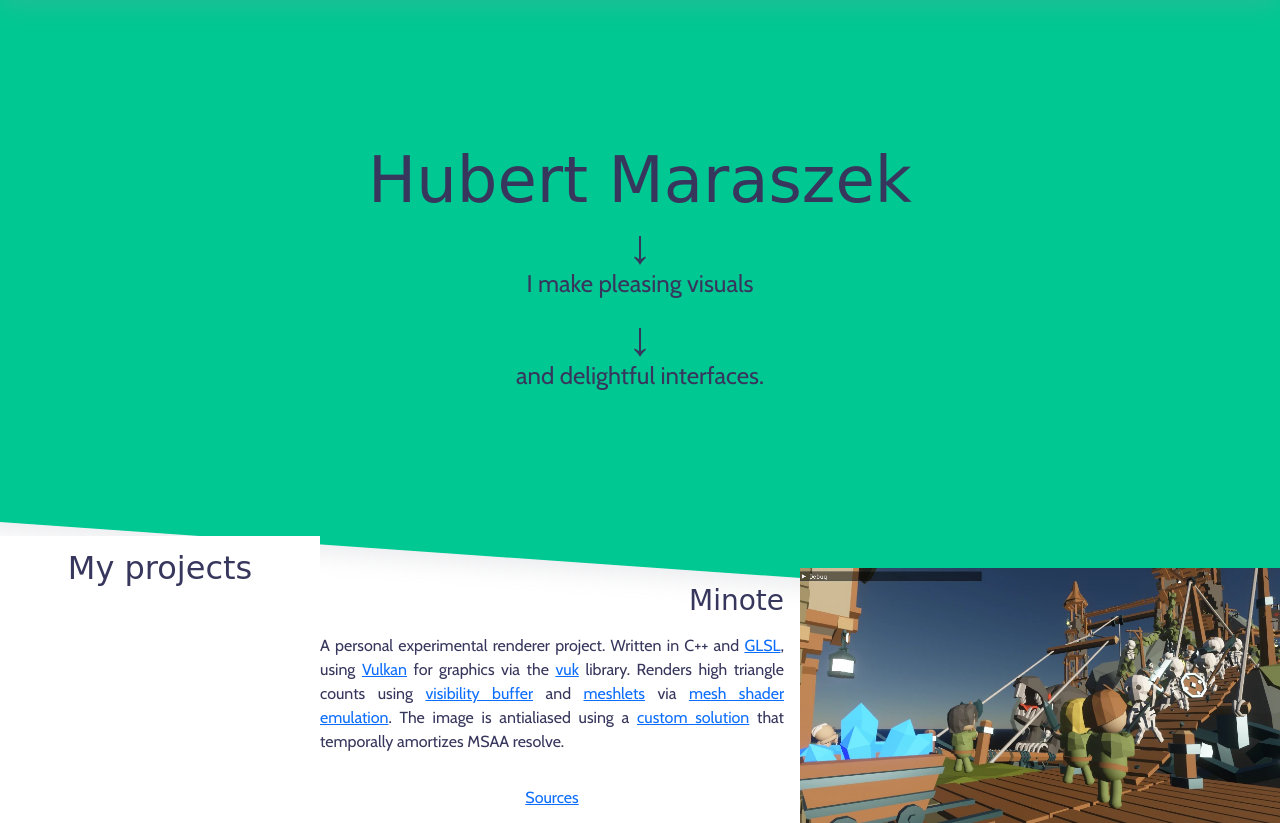
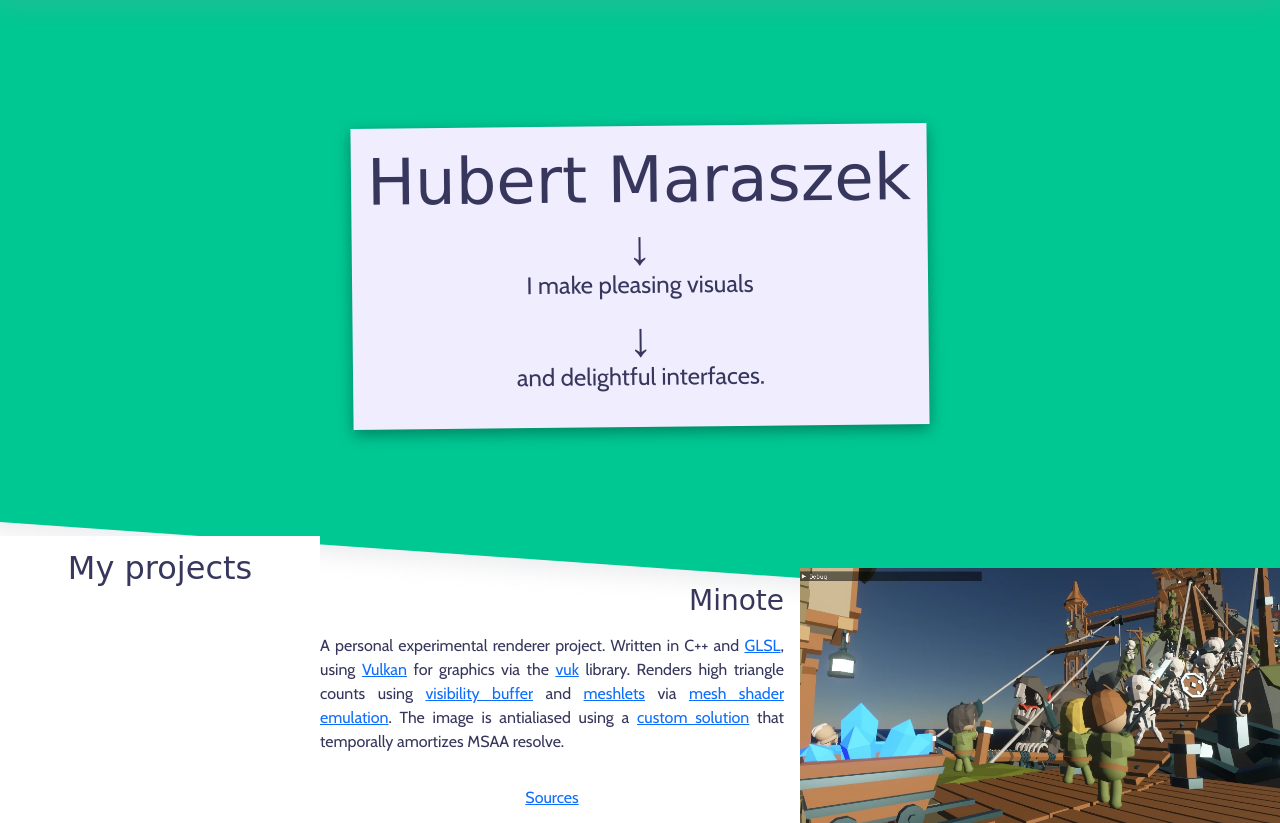
Before and after one commit to Tearnote/portfolio, a Django app: page / in a window 1280 px wide; the page is wider, and only the part inside the window is pictured. Shown: the part 64-887 px from the top of that part. Run offline with Django 4.2, Linux system fonts and the light colour scheme; data that the repository does not hold is empty; some libraries are stand-ins or nearby versions; some web fonts are replaced.

Commit message:
Add style container for eyecatch content

```diff
--- a/home/templates/home/index.html
+++ b/home/templates/home/index.html
@@ -12,11 +12,13 @@
 {% block content %}
 
 <section id="eyecatch">
-    <h2>Hubert Maraszek</h2>
-    <p class="arrow">↓</p>
-    <p>I make pleasing visuals</p>
-    <p class="arrow">↓</p>
-    <p>and delightful interfaces.</p>
+    <div class="content">
+        <h2>Hubert Maraszek</h2>
+        <p class="arrow">↓</p>
+        <p>I make pleasing visuals</p>
+        <p class="arrow">↓</p>
+        <p>and delightful interfaces.</p>
+    </div>
 </section>
 
 <section id="projects" class="headered">
--- a/static/css/style.css
+++ b/static/css/style.css
@@ -2,7 +2,9 @@
 
 html {
     --header-height: 4rem;
+
     --primary-color: #37375d;
+    --background-color: #f0edff;
     --highlight-color: #00c893;
 
     scroll-padding-top: var(--header-height);
@@ -212,15 +214,26 @@ footer > ul > li {
     transform: rotate(4deg);
 }
 
-#eyecatch > h2 {
+#eyecatch > .content {
+    display: flex;
+    flex-flow: column;
+    justify-content: center;
+    align-items: center;
+    padding: 1rem;
+    background: var(--background-color);
+    transform: rotate(-0.6deg);
+    box-shadow: rgba(0, 0, 0, 0.35) 0 5px 15px;
+}
+
+#eyecatch > .content > h2 {
     font-size: 4rem;
 }
 
-#eyecatch > p {
+#eyecatch > .content > p {
     font-size: 1.5rem;
 }
 
-#eyecatch > .arrow {
+#eyecatch > .content > .arrow {
     margin: -1rem 0;
     font-size: 3rem;
 }
```
